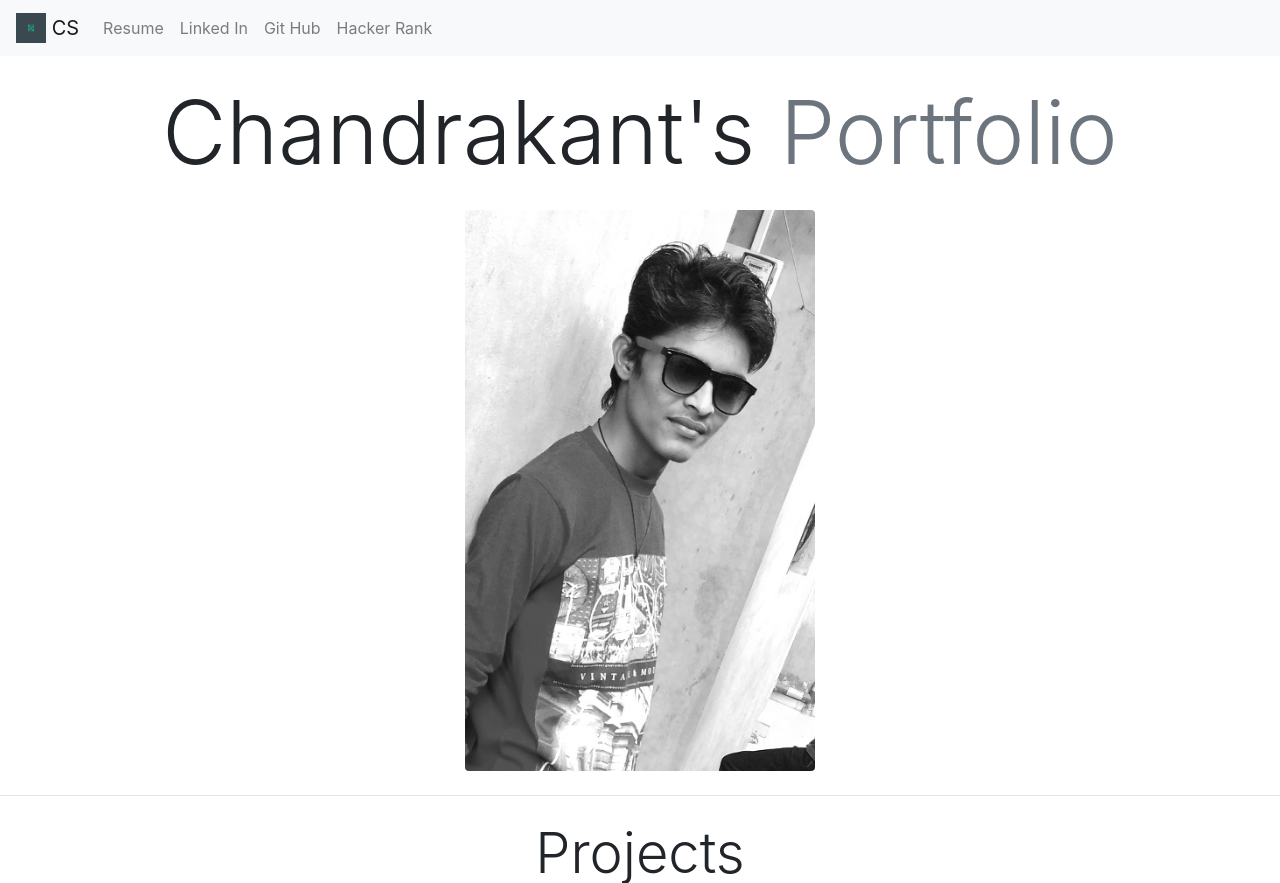
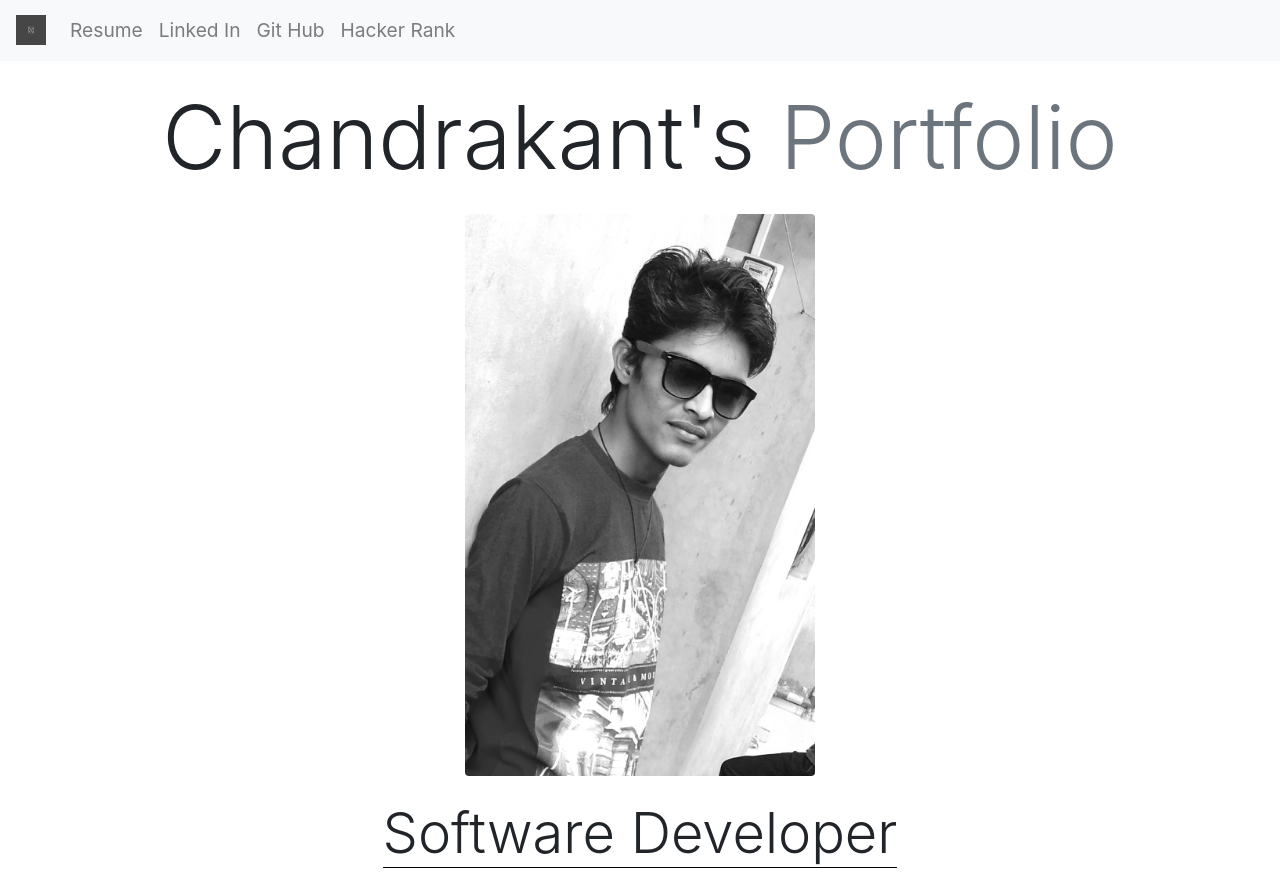
Before and after one commit to 29chandu/portfolio_website, a Django app: page / in a window 1280 px wide. Shown: the top 883 px of the page. Run offline with Django 3.2, Linux system fonts and the light colour scheme; data comes from the database, SQL or seed files in the repository; both versions use the stored data as it was after the commit; some libraries are stand-ins or nearby versions.

Commit message:
Add bw to color effect to images and style projects

```diff
--- a/portfolio_website_project/portfolio/static/portfolio/css/style.css
+++ b/portfolio_website_project/portfolio/static/portfolio/css/style.css
@@ -1,3 +1,40 @@
 .hero h1 {
     text-align: center;
 }
+
+
+.nav-links a {
+    font-size: 1.2em;
+}
+
+.projects .project {
+    width: 33%;
+    height: 400px;
+}
+
+.intro .role u {
+    text-decoration: none;
+    border-bottom: 1px solid black;
+
+}
+
+.container {
+    display: flex;
+    height: 350px;
+}
+
+img:hover {
+    transition: filter .5s ease-in-out;
+    -webkit-filter: grayscale(0%);
+    /* Ch 23+, Saf 6.0+, BB 10.0+ */
+    filter: grayscale(0%);
+    /* FF 35+ */
+}
+
+img {
+    transition: filter .5s ease-in-out;
+    -webkit-filter: grayscale(100%);
+    /* Ch 23+, Saf 6.0+, BB 10.0+ */
+    filter: grayscale(100%);
+    /* FF 35+ */
+}
--- a/portfolio_website_project/portfolio/templates/portfolio/base.html
+++ b/portfolio_website_project/portfolio/templates/portfolio/base.html
@@ -25,7 +25,7 @@
         <a class="navbar-brand" href="#">
             <img src="{% static 'portfolio/images/logo.webp' %}" width="30" height="30" class="d-inline-block align-top"
                 alt="" loading="lazy">
-            CS
+
         </a>
         <button class="navbar-toggler mr-1 ml-auto" type="button" data-toggle="collapse"
             data-target="#navbarSupportedContent" aria-controls="navbarSupportedContent" aria-expanded="false"
@@ -33,7 +33,7 @@
             <span class="navbar-toggler-icon"></span>
         </button>
 
-        <div class="collapse navbar-collapse" id="navbarSupportedContent">
+        <div class="collapse navbar-collapse nav-links" id="navbarSupportedContent">
             <ul class="navbar-nav mr-auto">
                 <li class="nav-item">
                     <a class="nav-link" target="_blank"
--- a/portfolio_website_project/portfolio/templates/portfolio/index.html
+++ b/portfolio_website_project/portfolio/templates/portfolio/index.html
@@ -11,8 +11,15 @@
 </div>
 
 <div class="profile_pic mb-4 mt-1">
-    <img class="rounded mx-auto d-block" src="{% static 'portfolio/images/chandu_bw.jpg' %}" alt="profile picture"
+    <img class="rounded mx-auto d-block" src="{% static 'portfolio/images/chandu.jpg' %}" alt="profile picture"
         width="350">
+</div>
+
+<div class="intro text-center">
+    <p class="display-4 role"><u>Software Developer</u></p>
+    <small class="h4 font-weight-normal">Tech Enthusiast, Vivid Learner, Problem Solver</small>
+    <p>Experience in Web Devlopement, Automation and Analysis Scripts</p>
+    <p class="h4 font-weight-normal">Python, Django, Git, Linux, JIRA, HTML, CSS, Javascript</p>
 </div>
 
 <hr class="mt-2 mb-3" />
@@ -20,17 +27,11 @@
 <div class="projects m-4">
     <h2 class="display-4 text-center">Projects</h2>
 
+    <div class="container">
         {% for project in projects %}
         <div class="project m-3">
-        <!-- <h2>{{ project.title }}</h2>
-        <p>{{ project.description }}</p>
-        <img src="{{ project.image.url }}" alt="project image" width="120" height="75">
-        {% if project.url %}
-        <a href="{{ project.url }}">image url</a>
-        {% endif %} -->
-
-        <div class="card" style="width: 18rem;">
-            <img class="card-img-top" src="{{ project.image.url }}" alt="project image">
+            <div class="card border-dark h-100">
+                <img class="card-img-top" src="{{ project.image.url }}" alt="project image" width="300" height="200">
 
                 <div class="card-body">
                     <h5 class="card-title">{{ project.title }}</h5>
@@ -42,6 +43,7 @@
             </div>
         </div>
         {% endfor %}
+    </div>
 
 </div>
 {% endblock content %}
```
Also changed, not shown: portfolio_website_project/db.sqlite3. Lines whose indentation alone changed are shown as unchanged.
